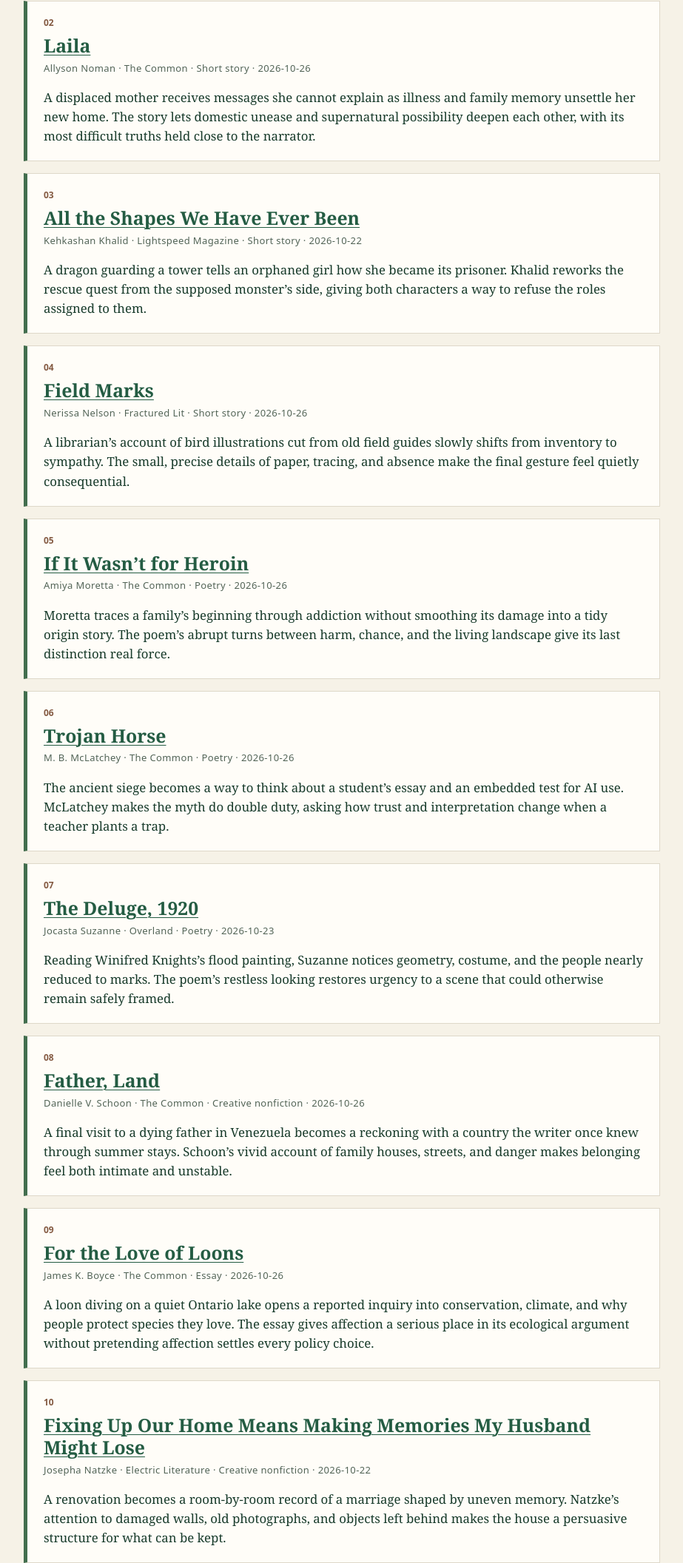
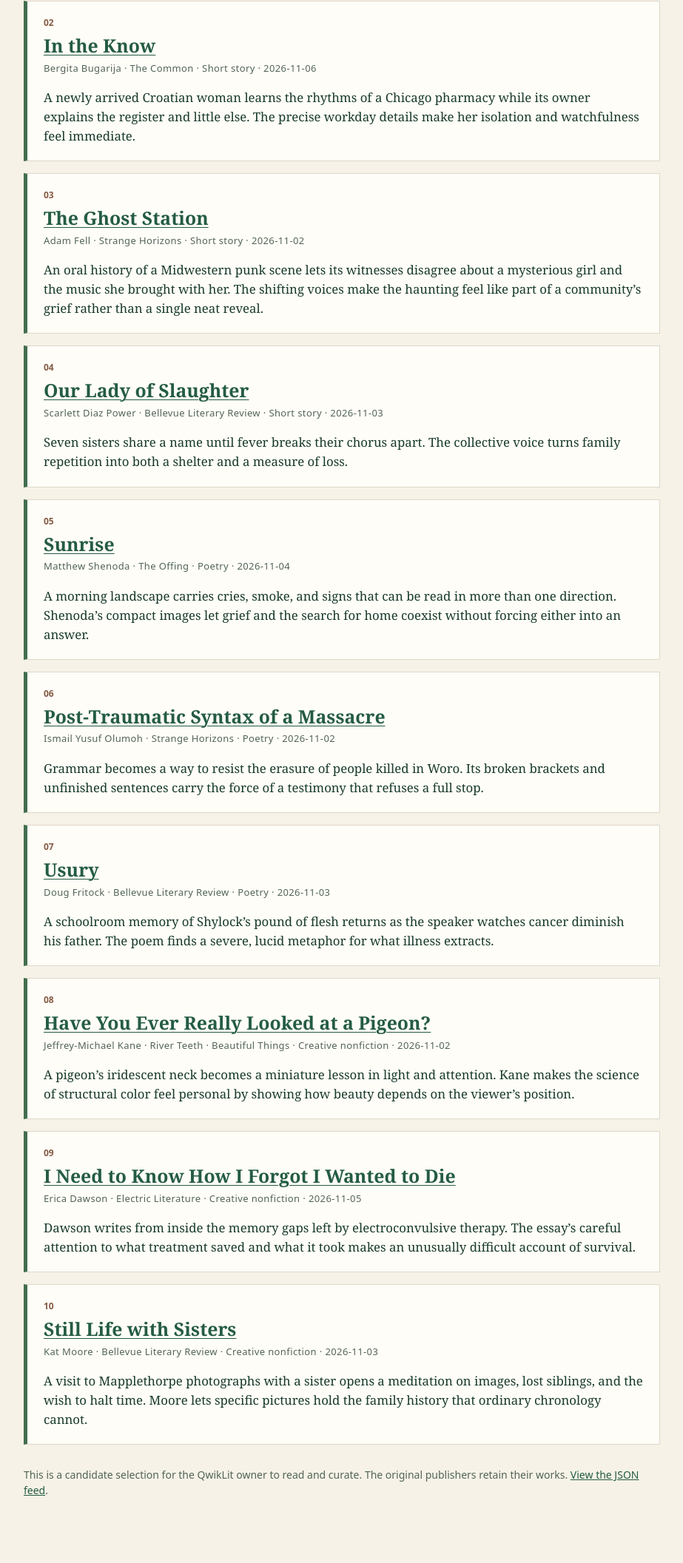
Before and after one commit to philspatial3d/qwiklit-feed, a website: page site/editors-choice/index.html in a window 1280 px wide. Shown: the part 665-2778 px from the top of the page at 74% size, without its empty margins (178-1101 px from the left). Drawn offline with Linux system fonts and the light colour scheme.

Commit message:
Publish November 7 proposed Editors Choice edition

```diff
--- a/site/v1/editors-choice.json
+++ b/site/v1/editors-choice.json
@@ -1,152 +1,152 @@
 {
   "schemaVersion": 1,
-  "editionId": "2026-10-28",
+  "editionId": "2026-11-07",
   "title": "QwikLit Editor’s Choice — Reader Review Edition",
   "cadence": "weekly",
   "status": "proposed_for_reader_review",
-  "windowStart": "2026-08-28",
-  "windowEnd": "2026-10-28",
+  "windowStart": "2026-09-07",
+  "windowEnd": "2026-11-07",
   "sourceFeedUrl": "https://philspatial3d.github.io/qwiklit-feed/v1/today.json",
-  "sourceFeedRefreshedAt": "2026-10-28T05:50:40.858Z",
-  "selectionMethod": "Screened all 458 active-feed entries, including 320 dated in the two-month window; excluded non-literary and misclassified items; read the selected original publisher pages and checked form, byline, date, and canonical link. The source feed was partial: 55 of 62 publishers refreshed successfully, so retained entries from failed sources may be stale. Several items from The Common had incorrect feed bylines; the publisher bylines are used here. Fractured Lit does not display a day on the selected story page, and Lightspeed shows only the October 2026 issue; their day-level dates follow the feed timestamps.",
+  "sourceFeedRefreshedAt": "2026-11-07T13:12:57.829Z",
+  "selectionMethod": "Screened all 554 active-feed entries, including 364 dated in the two-month window; excluded non-literary and misclassified items; read selected original publisher pages and checked form, byline, date, and canonical link. The source feed was partial: 70 of 77 publishers refreshed successfully, so retained entries from failed sources may be stale.",
   "items": [
     {
       "rank": 1,
-      "sourceFeedItemId": "3ba2609608e58593b16ee8fdf31de43e75984d8e",
-      "title": "Hyena Boys",
-      "authorDisplay": "Samuel Kọ́láwọlé",
-      "canonicalSourceName": "The Common",
-      "canonicalUrl": "https://www.thecommononline.org/hyena-boys/",
-      "publisherDate": "2026-10-26",
-      "feedPublicationDate": "2026-10-26T13:30:21.000Z",
+      "sourceFeedItemId": "5379759909fd3283496aa9aca145c27b3b48bb24",
+      "title": "Headland",
+      "authorDisplay": "Harry Goddard",
+      "canonicalSourceName": "Overland",
+      "canonicalUrl": "https://overland.org.au/2026/11/headland/",
+      "publisherDate": "2026-11-06",
+      "feedPublicationDate": "2026-11-06T01:20:11.000Z",
       "form": "short_story",
-      "editorialNote": "Bonaventure joins a travelling troupe after a lifetime of being mocked for his albinism. The story makes the thrill of belonging vivid, then tests it against violence, family shame, and the cost of claiming a new kinship.",
+      "editorialNote": "Two boys search for a stranded whale after one is beaten for a mistake they shared. Goddard makes the shoreline’s beauty and rot inseparable from the narrator’s belated understanding of fear, friendship, and shame.",
       "reviewStatus": "awaiting_reader_review",
       "rightsMode": "metadata_only"
     },
     {
       "rank": 2,
-      "sourceFeedItemId": "0678a5a6ed474c2bd7daca7fc0591ca0e78afd71",
-      "title": "Laila",
-      "authorDisplay": "Allyson Noman",
+      "sourceFeedItemId": "69b076929ca4fff03d881eb6f2ff2fdeb16df7f7",
+      "title": "In the Know",
+      "authorDisplay": "Bergita Bugarija",
       "canonicalSourceName": "The Common",
-      "canonicalUrl": "https://www.thecommononline.org/laila/",
-      "publisherDate": "2026-10-26",
-      "feedPublicationDate": "2026-10-26T13:00:58.000Z",
+      "canonicalUrl": "https://www.thecommononline.org/in-the-know/",
+      "publisherDate": "2026-11-06",
+      "feedPublicationDate": "2026-11-06T13:00:51.000Z",
       "form": "short_story",
-      "editorialNote": "A displaced mother receives messages she cannot explain as illness and family memory unsettle her new home. The story lets domestic unease and supernatural possibility deepen each other, with its most difficult truths held close to the narrator.",
+      "editorialNote": "A newly arrived Croatian woman learns the rhythms of a Chicago pharmacy while its owner explains the register and little else. The precise workday details make her isolation and watchfulness feel immediate.",
       "reviewStatus": "awaiting_reader_review",
       "rightsMode": "metadata_only"
     },
     {
       "rank": 3,
-      "sourceFeedItemId": "eee1275e73d85403285737aeee25b326573cc2bf",
-      "title": "All the Shapes We Have Ever Been",
-      "authorDisplay": "Kehkashan Khalid",
-      "canonicalSourceName": "Lightspeed Magazine",
-      "canonicalUrl": "https://www.lightspeedmagazine.com/fiction/all-the-shapes-we-have-ever-been/",
-      "publisherDate": "2026-10-22",
-      "feedPublicationDate": "2026-10-22T10:02:56.000Z",
+      "sourceFeedItemId": "d6dfa97a8cc2b663157da3c9a7410e8c9f88ed04",
+      "title": "The Ghost Station",
+      "authorDisplay": "Adam Fell",
+      "canonicalSourceName": "Strange Horizons",
+      "canonicalUrl": "https://strangehorizons.com/wordpress/fiction/the-ghost-station/",
+      "publisherDate": "2026-11-02",
+      "feedPublicationDate": "2026-11-02T06:00:52.000Z",
       "form": "short_story",
-      "editorialNote": "A dragon guarding a tower tells an orphaned girl how she became its prisoner. Khalid reworks the rescue quest from the supposed monster’s side, giving both characters a way to refuse the roles assigned to them.",
+      "editorialNote": "An oral history of a Midwestern punk scene lets its witnesses disagree about a mysterious girl and the music she brought with her. The shifting voices make the haunting feel like part of a community’s grief rather than a single neat reveal.",
       "reviewStatus": "awaiting_reader_review",
       "rightsMode": "metadata_only"
     },
     {
       "rank": 4,
-      "sourceFeedItemId": "a4ffe86eb60c6d81b67abce4728a8c8ef3fc1043",
-      "title": "Field Marks",
-      "authorDisplay": "Nerissa Nelson",
-      "canonicalSourceName": "Fractured Lit",
-      "canonicalUrl": "https://fracturedlit.com/field-marks/",
-      "publisherDate": "2026-10-26",
-      "feedPublicationDate": "2026-10-26T21:15:09.000Z",
+      "sourceFeedItemId": "3ddaab78338f16e6ee295f45f53266bfe41c1052",
+      "title": "Our Lady of Slaughter",
+      "authorDisplay": "Scarlett Diaz Power",
+      "canonicalSourceName": "Bellevue Literary Review",
+      "canonicalUrl": "https://blreview.org/fiction/our-lady-of-slaughter/",
+      "publisherDate": "2026-11-03",
+      "feedPublicationDate": "2026-11-03T17:40:25.000Z",
       "form": "short_story",
-      "editorialNote": "A librarian’s account of bird illustrations cut from old field guides slowly shifts from inventory to sympathy. The small, precise details of paper, tracing, and absence make the final gesture feel quietly consequential.",
+      "editorialNote": "Seven sisters share a name until fever breaks their chorus apart. The collective voice turns family repetition into both a shelter and a measure of loss.",
       "reviewStatus": "awaiting_reader_review",
       "rightsMode": "metadata_only"
     },
     {
       "rank": 5,
-      "sourceFeedItemId": "49c0f45108ca32cc50a6ab9a299c3a79a923ce1d",
-      "title": "If It Wasn’t for Heroin",
-      "authorDisplay": "Amiya Moretta",
-      "canonicalSourceName": "The Common",
-      "canonicalUrl": "https://www.thecommononline.org/if-it-wasnt-for-heroin/",
-      "publisherDate": "2026-10-26",
-      "feedPublicationDate": "2026-10-26T13:30:01.000Z",
+      "sourceFeedItemId": "4a7357cbb7d34d9e131cc9791ae6e38f334ae3ba",
+      "title": "Sunrise",
+      "authorDisplay": "Matthew Shenoda",
+      "canonicalSourceName": "The Offing",
+      "canonicalUrl": "https://theoffingmag.com/poetry/sunrise/",
+      "publisherDate": "2026-11-04",
+      "feedPublicationDate": "2026-11-04T06:00:56.000Z",
       "form": "poetry",
-      "editorialNote": "Moretta traces a family’s beginning through addiction without smoothing its damage into a tidy origin story. The poem’s abrupt turns between harm, chance, and the living landscape give its last distinction real force.",
+      "editorialNote": "A morning landscape carries cries, smoke, and signs that can be read in more than one direction. Shenoda’s compact images let grief and the search for home coexist without forcing either into an answer.",
       "reviewStatus": "awaiting_reader_review",
       "rightsMode": "metadata_only"
     },
     {
       "rank": 6,
-      "sourceFeedItemId": "c13042a4172b3e91520641911ef3f5f4aaa526e4",
-      "title": "Trojan Horse",
-      "authorDisplay": "M. B. McLatchey",
-      "canonicalSourceName": "The Common",
-      "canonicalUrl": "https://www.thecommononline.org/trojan-horse/",
-      "publisherDate": "2026-10-26",
-      "feedPublicationDate": "2026-10-26T13:00:56.000Z",
+      "sourceFeedItemId": "fe91c28390e879133049323173b42a7cc8a28037",
+      "title": "Post-Traumatic Syntax of a Massacre",
+      "authorDisplay": "Ismail Yusuf Olumoh",
+      "canonicalSourceName": "Strange Horizons",
+      "canonicalUrl": "https://strangehorizons.com/wordpress/poetry/post-traumatic-syntax-of-a-massacre/",
+      "publisherDate": "2026-11-02",
+      "feedPublicationDate": "2026-11-02T06:00:52.000Z",
       "form": "poetry",
-      "editorialNote": "The ancient siege becomes a way to think about a student’s essay and an embedded test for AI use. McLatchey makes the myth do double duty, asking how trust and interpretation change when a teacher plants a trap.",
+      "editorialNote": "Grammar becomes a way to resist the erasure of people killed in Woro. Its broken brackets and unfinished sentences carry the force of a testimony that refuses a full stop.",
       "reviewStatus": "awaiting_reader_review",
       "rightsMode": "metadata_only"
     },
     {
       "rank": 7,
-      "sourceFeedItemId": "e4ff5d11685e72bc287d527002b72e5d347236cd",
-      "title": "The Deluge, 1920",
-      "authorDisplay": "Jocasta Suzanne",
-      "canonicalSourceName": "Overland",
-      "canonicalUrl": "https://overland.org.au/2026/10/the-deluge-1920/",
-      "publisherDate": "2026-10-23",
-      "feedPublicationDate": "2026-10-23T03:05:53.000Z",
+      "sourceFeedItemId": "5bc5afa5d947bc627d9b915c1564940a8a386c21",
+      "title": "Usury",
+      "authorDisplay": "Doug Fritock",
+      "canonicalSourceName": "Bellevue Literary Review",
+      "canonicalUrl": "https://blreview.org/poetry/usury/",
+      "publisherDate": "2026-11-03",
+      "feedPublicationDate": "2026-11-03T17:14:23.000Z",
       "form": "poetry",
-      "editorialNote": "Reading Winifred Knights’s flood painting, Suzanne notices geometry, costume, and the people nearly reduced to marks. The poem’s restless looking restores urgency to a scene that could otherwise remain safely framed.",
+      "editorialNote": "A schoolroom memory of Shylock’s pound of flesh returns as the speaker watches cancer diminish his father. The poem finds a severe, lucid metaphor for what illness extracts.",
       "reviewStatus": "awaiting_reader_review",
       "rightsMode": "metadata_only"
     },
     {
       "rank": 8,
-      "sourceFeedItemId": "4b7c000b5c267836409dd649b3fbe4c7135770a4",
-      "title": "Father, Land",
-      "authorDisplay": "Danielle V. Schoon",
-      "canonicalSourceName": "The Common",
-      "canonicalUrl": "https://www.thecommononline.org/father-land/",
-      "publisherDate": "2026-10-26",
-      "feedPublicationDate": "2026-10-26T13:00:56.000Z",
+      "sourceFeedItemId": "e873f6aeac411668f4f5c35157444e7266391a64",
+      "title": "Have You Ever Really Looked at a Pigeon?",
+      "authorDisplay": "Jeffrey-Michael Kane",
+      "canonicalSourceName": "River Teeth · Beautiful Things",
+      "canonicalUrl": "https://riverteethjournal.com/beautiful-things/have-you-ever-really-looked-at-a-pigeon/",
+      "publisherDate": "2026-11-02",
+      "feedPublicationDate": "2026-11-02T12:00:56.000Z",
       "form": "creative_nonfiction",
-      "editorialNote": "A final visit to a dying father in Venezuela becomes a reckoning with a country the writer once knew through summer stays. Schoon’s vivid account of family houses, streets, and danger makes belonging feel both intimate and unstable.",
+      "editorialNote": "A pigeon’s iridescent neck becomes a miniature lesson in light and attention. Kane makes the science of structural color feel personal by showing how beauty depends on the viewer’s position.",
       "reviewStatus": "awaiting_reader_review",
       "rightsMode": "metadata_only"
     },
     {
       "rank": 9,
-      "sourceFeedItemId": "519b59d5dd8540ef1471333097dd8a340b9dde65",
-      "title": "For the Love of Loons",
-      "authorDisplay": "James K. Boyce",
-      "canonicalSourceName": "The Common",
-      "canonicalUrl": "https://www.thecommononline.org/for-the-love-of-loons/",
-      "publisherDate": "2026-10-26",
-      "feedPublicationDate": "2026-10-26T13:30:50.000Z",
-      "form": "essay",
-      "editorialNote": "A loon diving on a quiet Ontario lake opens a reported inquiry into conservation, climate, and why people protect species they love. The essay gives affection a serious place in its ecological argument without pretending affection settles every policy choice.",
+      "sourceFeedItemId": "06156f3d9b6afa3755e55ead2e0b551ae9258665",
+      "title": "I Need to Know How I Forgot I Wanted to Die",
+      "authorDisplay": "Erica Dawson",
+      "canonicalSourceName": "Electric Literature",
+      "canonicalUrl": "https://electricliterature.com/i-need-to-know-how-i-forgot-i-wanted-to-die/",
+      "publisherDate": "2026-11-05",
+      "feedPublicationDate": "2026-11-05T12:10:00.000Z",
+      "form": "creative_nonfiction",
+      "editorialNote": "Dawson writes from inside the memory gaps left by electroconvulsive therapy. The essay’s careful attention to what treatment saved and what it took makes an unusually difficult account of survival.",
       "reviewStatus": "awaiting_reader_review",
       "rightsMode": "metadata_only"
     },
     {
       "rank": 10,
-      "sourceFeedItemId": "27778a13166120cf97cfbac3fa85ed4de9f1237b",
-      "title": "Fixing Up Our Home Means Making Memories My Husband Might Lose",
-      "authorDisplay": "Josepha Natzke",
-      "canonicalSourceName": "Electric Literature",
-      "canonicalUrl": "https://electricliterature.com/renovating-our-home-means-making-memories-my-husband-might-lose/",
-      "publisherDate": "2026-10-22",
-      "feedPublicationDate": "2026-10-22T11:10:00.000Z",
+      "sourceFeedItemId": "dba8f5d44765f511521bf9f7ae843503cb66a927",
+      "title": "Still Life with Sisters",
+      "authorDisplay": "Kat Moore",
+      "canonicalSourceName": "Bellevue Literary Review",
+      "canonicalUrl": "https://blreview.org/nonfiction/still-life-with-sisters/",
+      "publisherDate": "2026-11-03",
+      "feedPublicationDate": "2026-11-03T17:31:52.000Z",
       "form": "creative_nonfiction",
-      "editorialNote": "A renovation becomes a room-by-room record of a marriage shaped by uneven memory. Natzke’s attention to damaged walls, old photographs, and objects left behind makes the house a persuasive structure for what can be kept.",
+      "editorialNote": "A visit to Mapplethorpe photographs with a sister opens a meditation on images, lost siblings, and the wish to halt time. Moore lets specific pictures hold the family history that ordinary chronology cannot.",
       "reviewStatus": "awaiting_reader_review",
       "rightsMode": "metadata_only"
     }
```
Also changed, not shown: site/editors-choice/index.html (+1 -1 lines).
